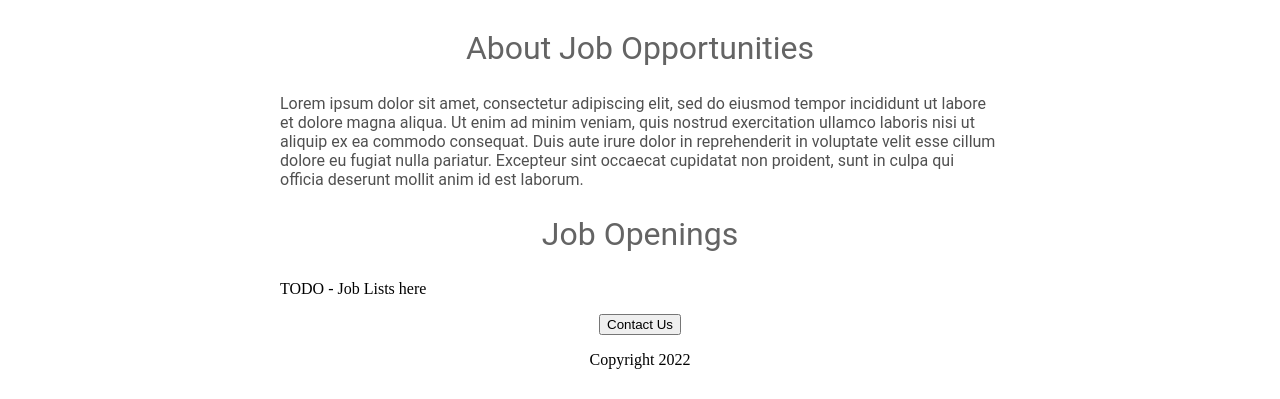
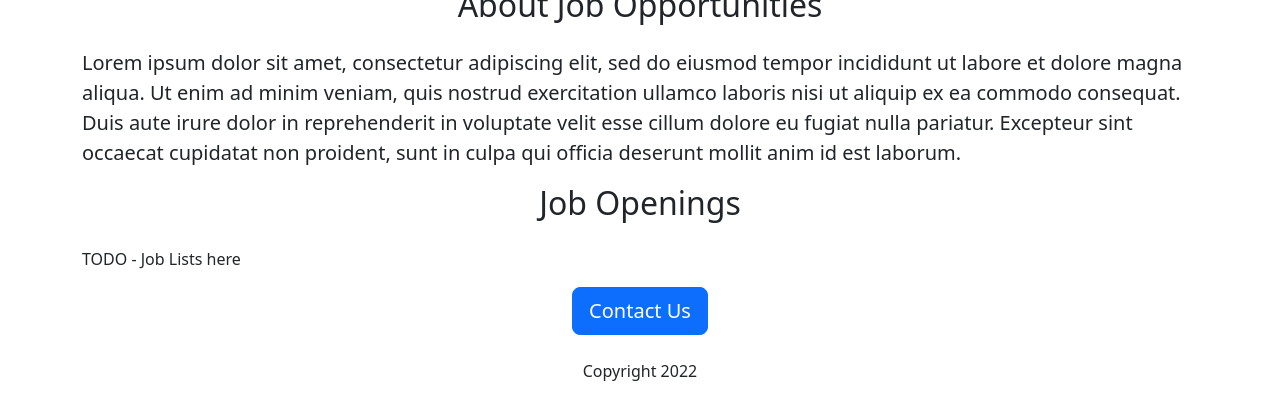
Before and after one commit to mindwanders1993/careers-website, a Flask app: page / in a window 1280 px wide. Shown: the part 462-861 px from the top of the page. Before the commit the page ends 831 px from the top, so only its background shows below. Run offline with Flask 2, Linux system fonts and the light colour scheme.

Commit message:
Added bootstrap css

```diff
--- a/templates/home.html
+++ b/templates/home.html
@@ -2,53 +2,30 @@
 <html>
   <head>
     <title>Careers</title>
+    <meta charset="utf-8">
+    <meta name="viewport" content="width=device-width, initial-scale=1">
+    <link href="https://cdn.jsdelivr.net/npm/bootstrap@5.2.0/dist/css/bootstrap.min.css" rel="stylesheet" integrity="sha384-gH2yIJqKdNHPEq0n4Mqa/HGKIhSkIHeL5AyhkYV8i59U5AR6csBvApHHNl/vI1Bx" crossorigin="anonymous">
     <style>
-      h1 {
-        font-size: 40px;
-        font-family: Roboto;
-        font-weight: normal;
-        color: rgb(50, 50, 50);
-        text-align: center;
-      }
-
       #banner {
+        height: 360px;
         width: 100%;
-        height: 360px;
-        objeccover: cover;
-      }
-
-      h2 {
-        font-family: Roboto;
-        font-size: 32px;
-        color: rgb(100, 100, 100);
-        text-align: center;
-        font-weight: normal;
-      }
-
-      .bodytext {
-        font-family: Roboto;
-        color: rgb(80, 80, 80);
-      }
-
-      #container {
-        max-width: 720px;
-        margin: 0 auto;
+        object-fit: cover;
       }
     </style>
   </head>
   <body>
-    <div id="container">
-      <h1>Careers</h1>
-      <img id="banner" src="https://careers-website.mindwanders1993.repl.co/static/banner.jpeg" >
-      <h2>About Job Opportunities</h2>
-      <p class="bodytext">
+    <div class="container">
+      <h1 class="text-center mt-2 mb-4">Careers</h1>
+      <img class="img-fluid" id="banner" src="https://careers-website.mindwanders1993.repl.co/static/banner.jpeg" >
+      <h2 class="text-center mt-2 mb-4">About Job Opportunities</h2>
+      <p class="lead">
         Lorem ipsum dolor sit amet, consectetur adipiscing elit, sed do eiusmod tempor incididunt ut labore et dolore magna aliqua. Ut enim ad minim veniam, quis nostrud exercitation ullamco laboris nisi ut aliquip ex ea commodo consequat. Duis aute irure dolor in reprehenderit in voluptate velit esse cillum dolore eu fugiat nulla pariatur. Excepteur sint occaecat cupidatat non proident, sunt in culpa qui officia deserunt mollit anim id est laborum.
       </p>
-      <h2>Job Openings</h2>
+      <h2 class="text-center mt-2 mb-4">Job Openings</h2>
       <p>TODO - Job Lists here</p>
-      <div style="text-align: center;">
-        <button>Contact Us</button>
-        <p>Copyright 2022</p>
+      <div class="text-center">
+        <button class="btn btn-primary btn-lg">Contact Us</button>
+        <p class="mt-4">Copyright 2022</p>
       </div>
     </div>
   </body>
```
